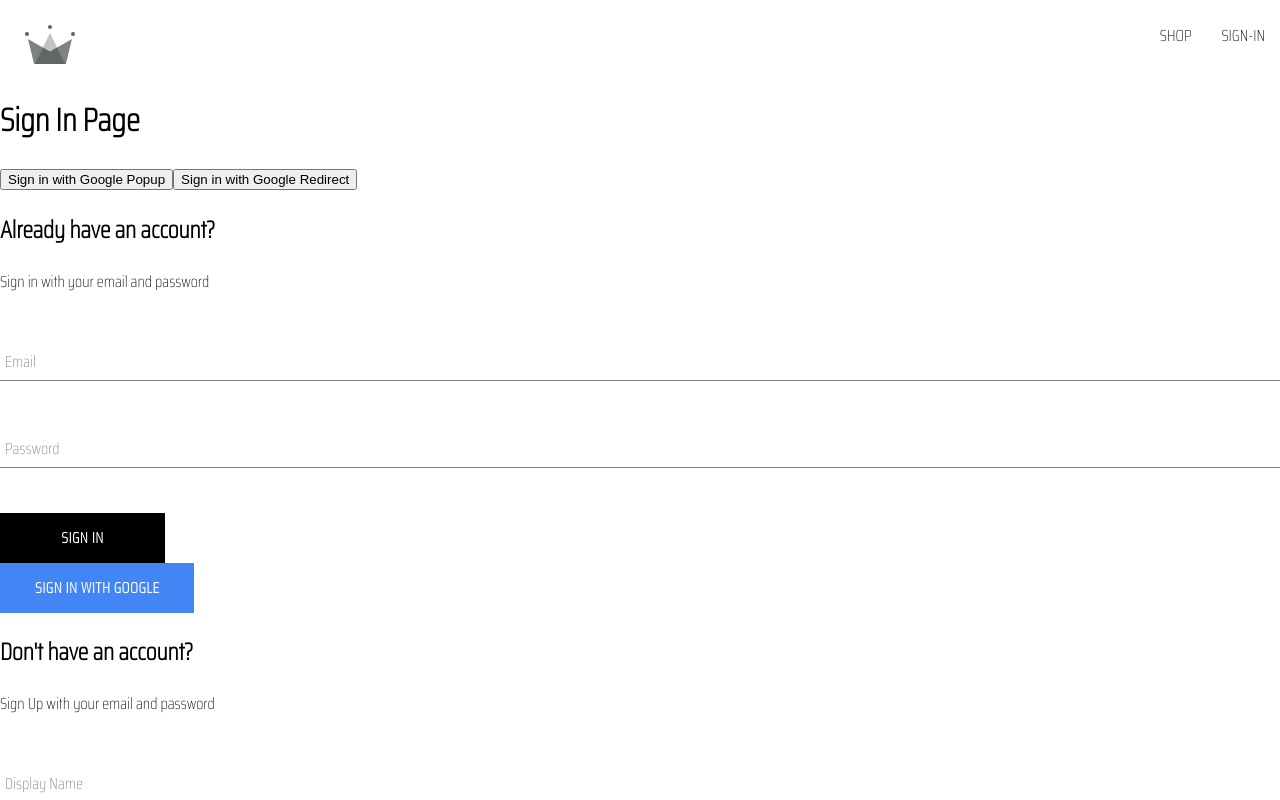
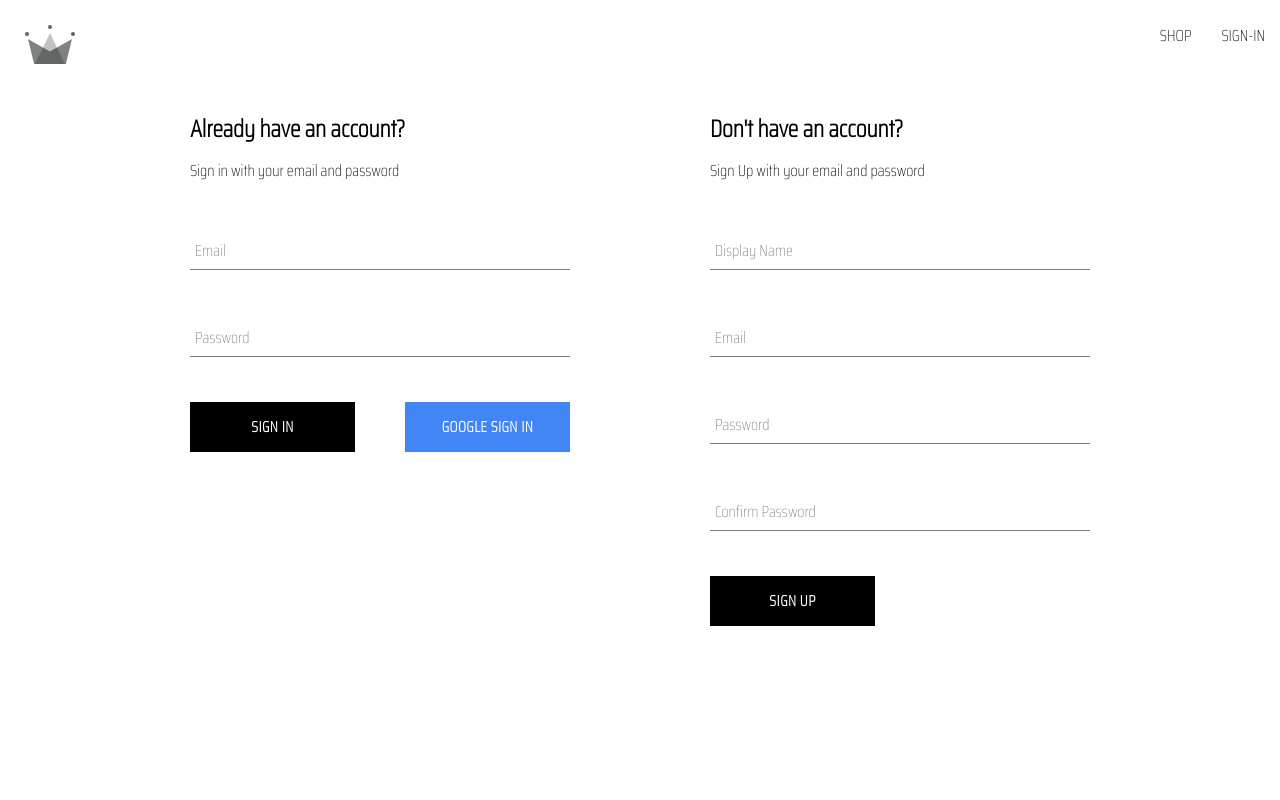
Before and after one commit to Chamindu36/market-place-pet-project, a React (Create React App) app: page /auth in a window 1280 px wide. Shown: the top 800 px of the page. Built offline with nearby package versions, Linux system fonts and the light colour scheme.

Commit message:
Finishing up Authentication page

```diff
--- a/src/components/sign-in-form/sign-in-form.component.jsx
+++ b/src/components/sign-in-form/sign-in-form.component.jsx
@@ -41,12 +41,18 @@ const SignInForm = () => {
 
             resetFormFields();
         } catch (error) {
-            console.error('User creation on Firebase encountered an error: ', error);
+            if (error.code === 'auth/wrong-password') {
+                alert('Incorrect password');
+            } else if (error.code === 'auth/user-not-found') {
+                alert('User not found');
+            } else {
+                console.error('User sign in encountered an error: ', error);
+            };
         };
     };
 
     return (
-        <div>
+        <div className='sign-in-container'>
             <h2>Already have an account?</h2>
             <span>Sign in with your email and password</span>
             <form onSubmit={handleSubmit}>
@@ -66,14 +72,14 @@ const SignInForm = () => {
                     name="password"
                     value={password} />
 
-                <div className='buttons-container'>
+                <div className="buttons-container">
                     <Button type='submit'>Sign In</Button>
                     <Button
                         buttonType='google'
                         type='button'
                         onClick={signInWithGoogle}
                     >
-                        Sign In With Google
+                        Google Sign In
                     </Button>
                 </div>
             </form>
--- a/src/components/sign-up-form/sign-up-form.component.jsx
+++ b/src/components/sign-up-form/sign-up-form.component.jsx
@@ -62,7 +62,7 @@ const SignUpForm = () => {
     };
 
     return (
-        <div>
+        <div className="sign-up-container">
             <h2>Don't have an account?</h2>
             <span>Sign Up with your email and password</span>
             <form onSubmit={handleSubmit}>
--- a/src/components/sign-up-form/sign-up-form.styles.scss
+++ b/src/components/sign-up-form/sign-up-form.styles.scss
@@ -3,7 +3,7 @@
   flex-direction: column;
   width: 380px;
 
-    h2 {
-        margin: 10px 0;
-    }
+  h2 {
+    margin: 10px 0;
+  }
 }
--- a/src/routes/authentication/authentication.component.jsx
+++ b/src/routes/authentication/authentication.component.jsx
@@ -1,31 +1,15 @@
+import SignUpForm from "../../components/sign-up-form/sign-up-form.component";
 import SignInForm from "../../components/sign-in-form/sign-in-form.component";
-import SignUpForm from "../../components/sign-up-form/sign-up-form.component";
-import {
-    signInWithGooglePopup,
-    signInWithGoogleRedirect,
-    createUserDocumentFromAuth,
-} from "../../utils/firebase/firebase.utils";
+
+import "./authentication.styles.scss";
 
 const Authentication = () => {
-    const logGoogleUser = async () => {
-        // sign in with google popup
-        const { user } = await signInWithGooglePopup();
-        // create the user upon sign in
-        await createUserDocumentFromAuth(user);
-    };
-
     return (
-        <div>
-            <h1>Sign In Page</h1>
-            <button onClick={logGoogleUser}>
-                Sign in with Google Popup
-            </button>
-            <button onClick={signInWithGoogleRedirect}>
-                Sign in with Google Redirect
-            </button>
+        <div className="authentication-container">
             <SignInForm />
             <SignUpForm />
         </div>
     );
-}
+};
+
 export default Authentication;
--- /dev/null
+++ b/src/routes/authentication/authentication.styles.scss
@@ -0,0 +1,6 @@
+.authentication-container {
+    display: flex;
+    width: 900px;
+    justify-content: space-between;
+    margin: 30px auto;
+}
```
